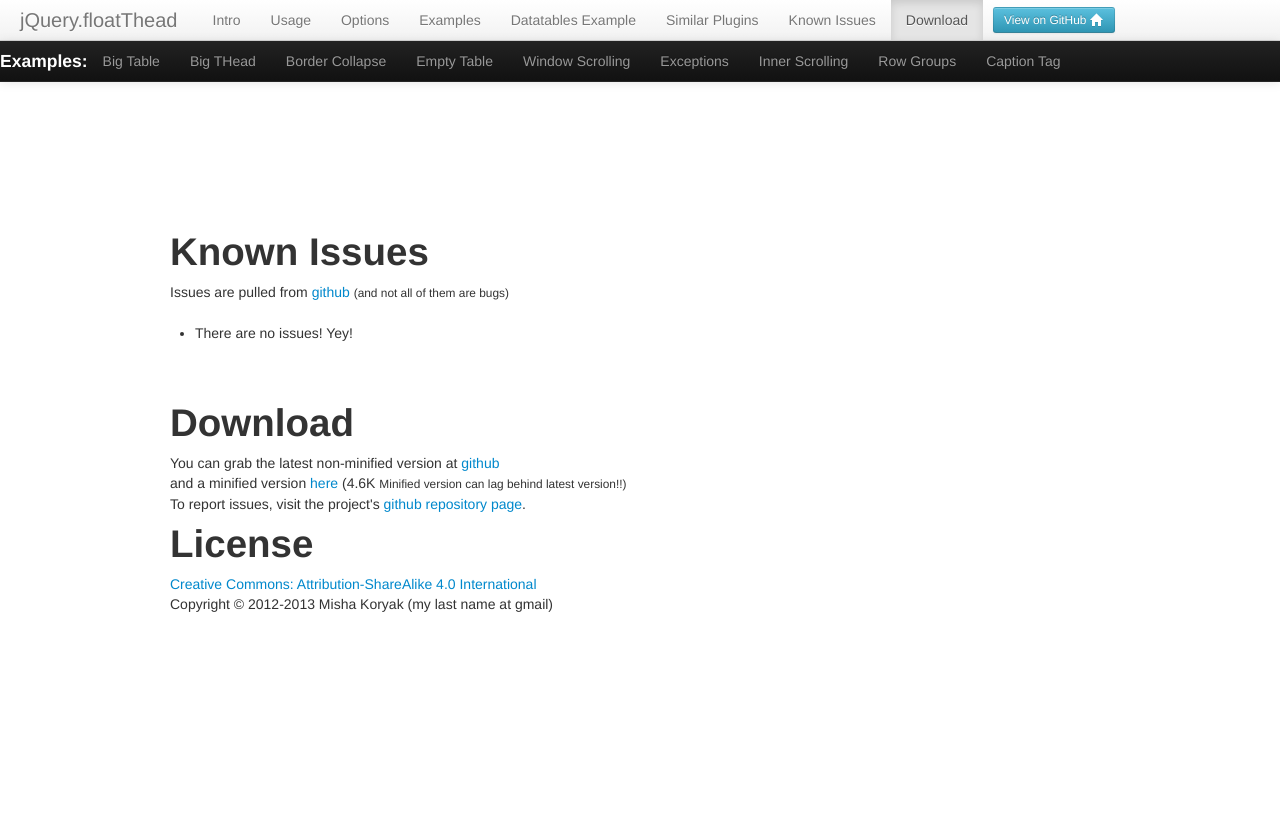
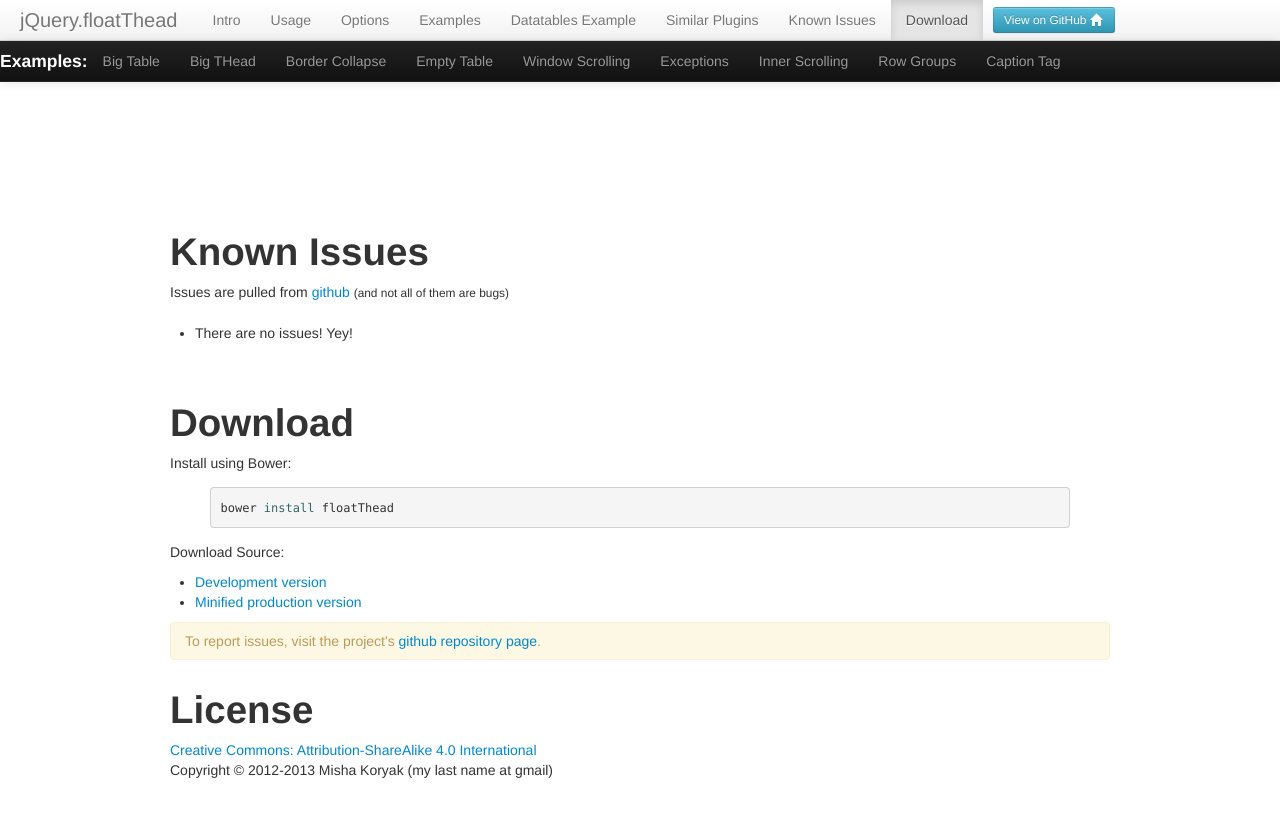
Before and after one commit to mkoryak/floatThead, a Jekyll site: the page built from index.html, in a window 1280 px wide and 900 px high, scrolled down 4017 px. Shown: the top 817 px of the window. Built offline with Jekyll 4.4.1, drawn with Linux system fonts in a browser that asks for light colours; nearby versions of some CDN libraries; Markdown is read by kramdown in place of the engine named in the settings; comment, search, counter and statistics services are not loaded; before the commit the page ends 4751 px from its top, so only the background shows below that.

Commit message:
update install instructions, local copy of script

```diff
--- a/index.html
+++ b/index.html
@@ -256,11 +256,22 @@
     <div class='span12' id='download'>
         <h1>Download</h1>
 
-
-        You can grab the latest non-minified version at <a href='https://raw.github.com/mkoryak/floatThead/master/jquery.floatThead.js'>github</a><br/>
-        and a minified version <a href='https://raw.github.com/mkoryak/floatThead/master/jquery.floatThead.min.js'>here</a> (4.6K <small>Minified version can lag behind latest version!!)</small> <br/>
+        <p>Install using Bower:</p>
+{% highlight bash %}
+bower install floatThead
+{% endhighlight %}
+        <p>Download Source:</p>
+        <ul>
+            <li>
+                <a href="https://raw.github.com/mkoryak/floatThead/master/jquery.floatThead.js">Development version</a>
+            </li>
+            <li>
+                <a href="https://raw.github.com/mkoryak/floatThead/master/jquery.floatThead.min.js">Minified production version</a>
+            </li>
+        </ul>
+        <div class="alert">
         To report issues, visit the project's <a href='https://github.com/mkoryak/floatThead'>github repository page</a>.
-
+        </div>
     </div>
 </div>
 <div class='row'>
```
Also changed, not shown: jquery.floatThead.js.
